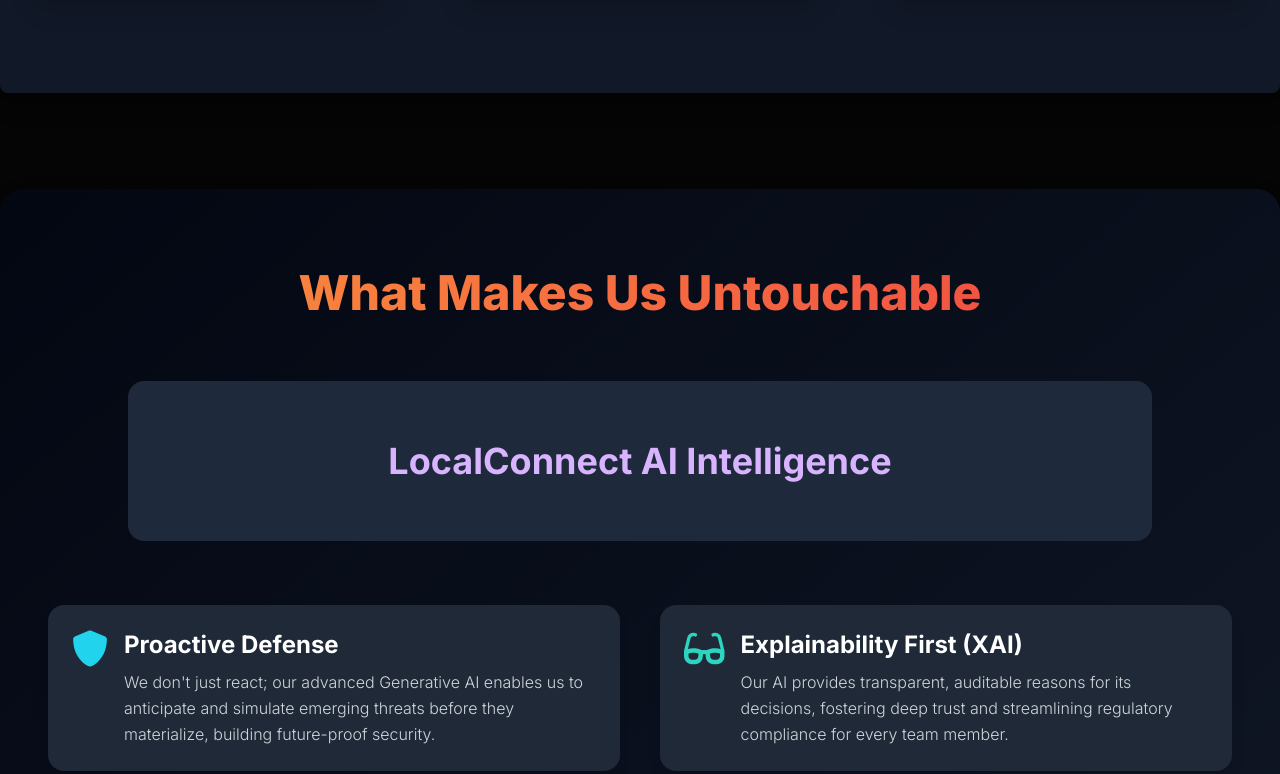
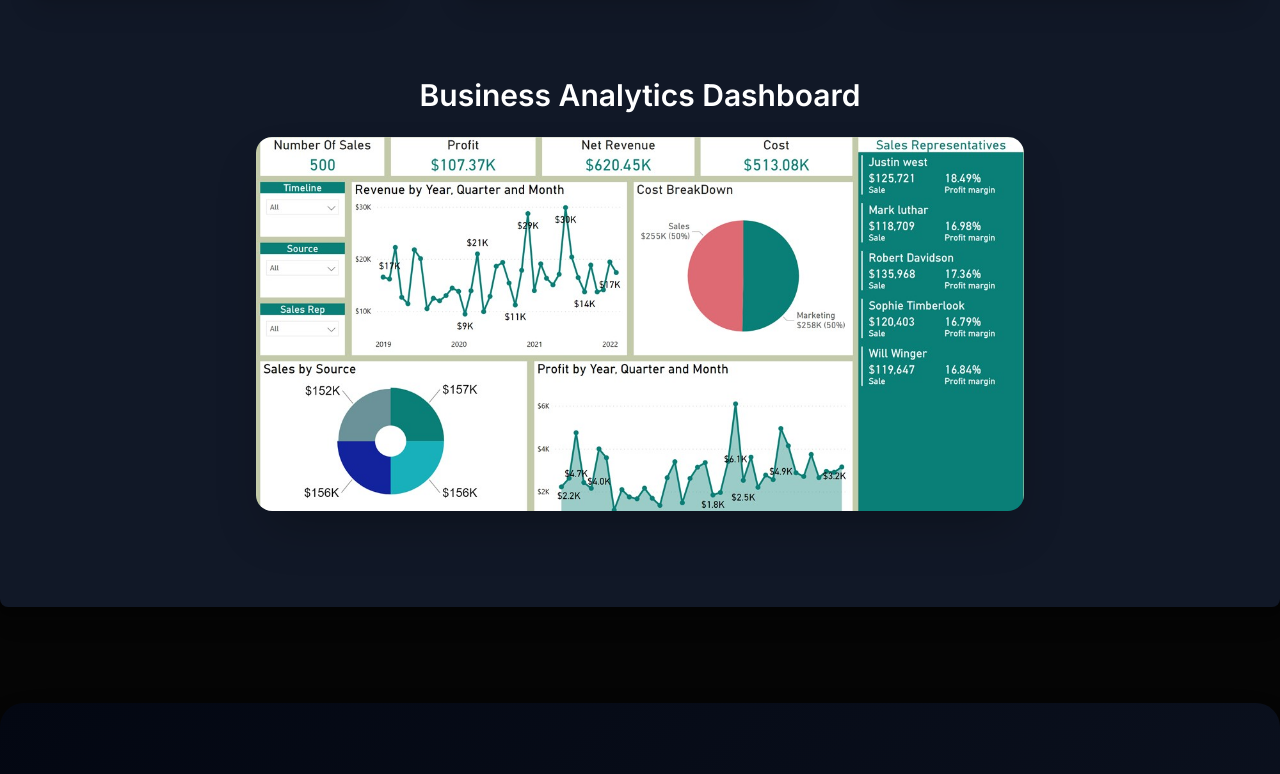
Before and after one commit to masiya123f/localconnectai-official-website, a plain HTML site: page index.html in a window 1280 px wide. Shown: the part 3831-4605 px from the top of the page. Drawn offline with nearby package versions, Linux system fonts and the light colour scheme.

Commit message:
Update index.html

```diff
--- a/index.html
+++ b/index.html
@@ -283,7 +283,12 @@
                 </div>
             </div>
         </div>
+       <div class="mt-20 text-center">
+        <h3 class="text-2xl sm:text-3xl font-semibold mb-6 text-white">Business Analytics Dashboard</h3>
+        <img src="images/dash.jpg" alt="Business Analytics Dashboard" class="w-full max-w-3xl mx-auto rounded-2xl shadow-2xl object-cover" />
+    </div>
     </section>
+
 
     <!-- Why Us / Differentiators Section -->
     <section id="differentiators" class="py-20 px-4 sm:px-6 lg:px-12 bg-gradient-to-br from-gray-950 to-gray-900 text-gray-200 rounded-3xl shadow-2xl mx-auto my-24 max-w-7xl">
@@ -460,7 +465,7 @@
                                 <a href="https://wa.me/27641356433" target="_blank" class="hover:text-cyan-400 transition duration-300">WhatsApp Me</a>
                             </p>
                             <a href="https://www.linkedin.com/in/siyabonga-khumalo-7b9a25254" target="_blank" class="inline-flex items-center justify-center bg-blue-600 hover:bg-blue-700 text-white font-bold py-4 px-8 rounded-full text-lg transition duration-300 shadow-md mt-6 animate-glow-subtle">
-                                <i class="fab fa-linkedin-in mr-3"></i>Linkedin
+                                <i class="fab fa-linkedin-in mr-3"></i> Company Linkedin
                             </a>
                         </div>
                     </div>
```
